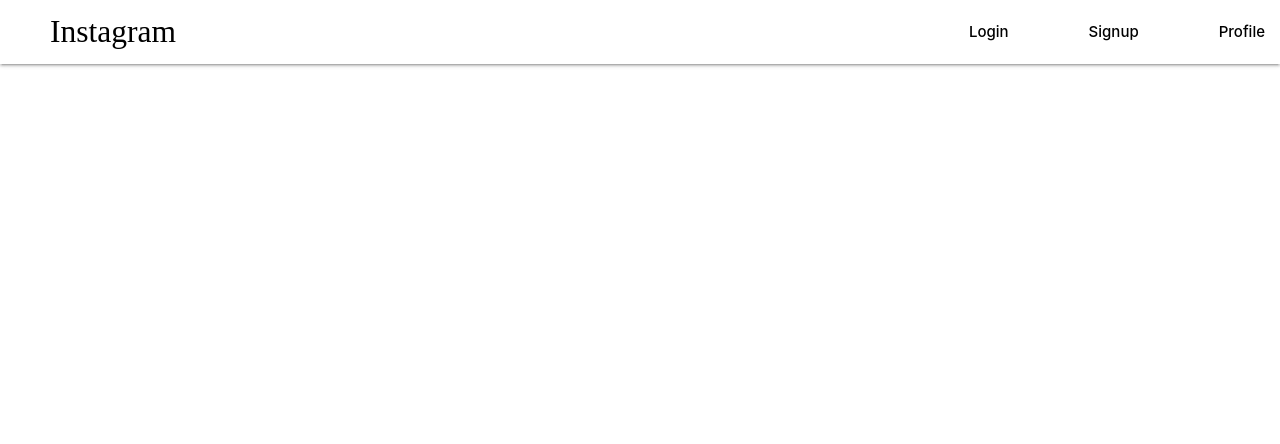
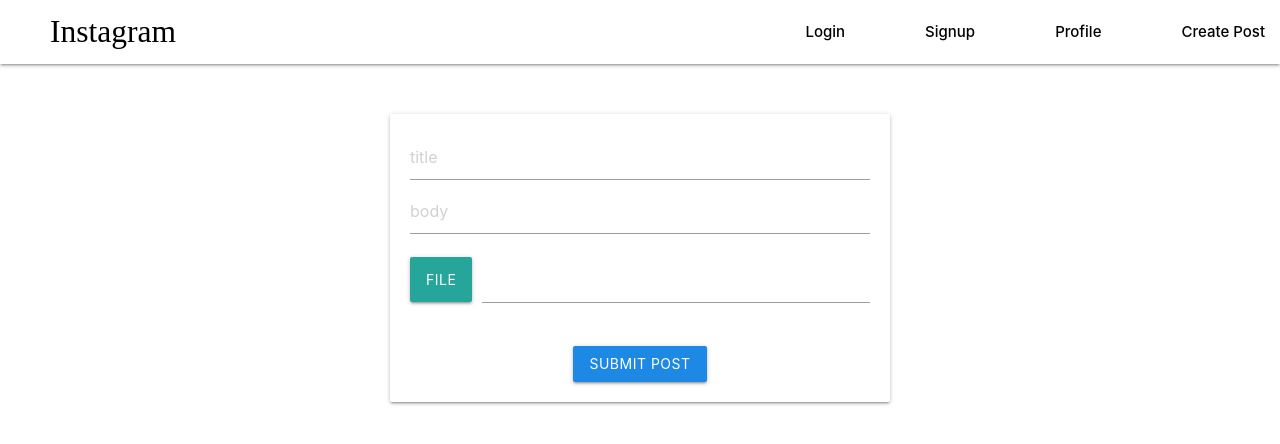
Before and after one commit to VishwaMishra/MERN-Stack-Development, a React (Create React App) app in the folder InstagramClone/client1/: page /create in a window 1280 px wide. Shown: the top 444 px of the page. Built offline with nearby package versions, Linux system fonts and the light colour scheme; a web font is replaced by a local one.

Commit message:
UI of Create post page is completed.

```diff
--- a/InstagramClone/client1/src/App.css
+++ b/InstagramClone/client1/src/App.css
@@ -19,6 +19,7 @@
   text-align: center;
 }
 .card {
+  margin: 10px auto;
   padding: 20px;
   text-align: center;
   max-width: 400px;
--- a/InstagramClone/client1/src/App.js
+++ b/InstagramClone/client1/src/App.js
@@ -7,6 +7,7 @@
 import Login from "./component/Pages/login";
 import Signup from "./component/Pages/signup";
 import Profile from "./component/Pages/profile";
+import CreatePost from "./component/Pages/createPost";
 
 class App extends Component {
   render() {
@@ -25,6 +26,9 @@
         <Route path="/profile">
           <Profile />
         </Route>
+        <Route path="/create">
+          <CreatePost/>
+        </Route>
       </BrowserRouter>
     );
   }
--- /dev/null
+++ b/InstagramClone/client1/src/component/Pages/createPost.js
@@ -0,0 +1,33 @@
+import React from "react";
+
+const CreatePost = () => {
+  return (
+    <div
+      className="card input-filed"
+      style={{
+        margin: "50px auto",
+        maxWidth: "500px",
+        padding: "20px",
+        textAlign: "center",
+      }}
+    >
+      <input type="text" placeholder="title" />
+      <input type="text" placeholder="body" />
+
+      <div class="file-field input-field">
+        <div className="btn">
+          <span>File</span>
+          <input type="file" />
+        </div>
+        <div className="file-path-wrapper">
+          <input className="file-path validate" type="text" />
+        </div>
+      </div>
+      <button className="btn waves-effect wave-light #64b5f6 blue darken-1">
+        Submit Post
+      </button>
+    </div>
+  );
+};
+
+export default CreatePost;
--- a/InstagramClone/client1/src/component/Pages/home.jsx
+++ b/InstagramClone/client1/src/component/Pages/home.jsx
@@ -10,11 +10,11 @@
         </div>
 
         <div className="card-content">
-          <i class="material-icons" style={{ color: "red" }}>
+          <i className="material-icons" style={{ color: "red" }}>
             favorite
           </i>
           <h6>Title</h6>
-          <p>Beuty of Natures.</p>
+          <p>Beauty of Natures.</p>
           <input type="text" placeholder="add a comment" />
         </div>
       </div>
@@ -25,7 +25,7 @@
           <img src="https://images.unsplash.com/photo-1498550744921-75f79806b8a7?ixlib=rb-1.2.1&ixid=eyJhcHBfaWQiOjEyMDd9&auto=format&fit=crop&w=500&q=60" />
         </div>
         <div>
-          <i class="material-icons" style={{ color: "red" }}>
+          <i className="material-icons" style={{ color: "red" }}>
             favorite
           </i>
         </div>
--- a/InstagramClone/client1/src/component/navbar.jsx
+++ b/InstagramClone/client1/src/component/navbar.jsx
@@ -1,6 +1,7 @@
 import React, { Component } from "react";
 import { Link } from "react-router-dom";
 import "./navbar.css";
+//import CreatePost from './Pages/createPost';
 class NavBar extends Component {
   render() {
     return (
@@ -19,6 +20,9 @@
             <li>
               <Link to="/profile">Profile</Link>
             </li>
+            <li>
+              <Link to="/create">Create Post</Link>
+            </li>
           </ul>
         </div>
       </nav>
```
